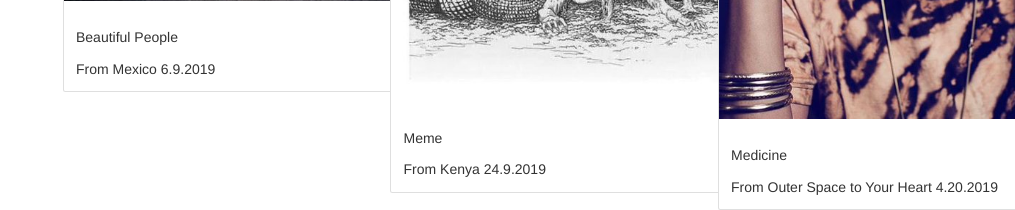
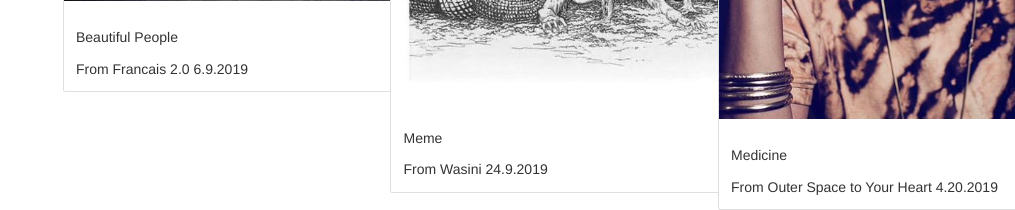
Before and after one commit to Janice-M/grey-awards, a Django app: template awards/templates/profile.html in a window 1280 px wide; the page is wider, and only the part inside the window is pictured. Shown: the part 914-1124 px from the top of that part, without its empty margins (265-1280 px from the left). Run offline with Django 3.2, Linux system fonts and the light colour scheme; the template is opened without the code that fills it: most values are stand-ins (such as "Sample title", 1, 10 or a date in 2020); grey boxes marked "Sample" are stand-in pictures; some libraries are stand-ins or nearby versions.

Commit message:
newproject added successfully

```diff
--- a/awards/templates/profile.html
+++ b/awards/templates/profile.html
@@ -55,7 +55,7 @@
                     alt="Card image cap">
                 <div class="card-body">
                     <h5 class="card-title" style="line-height:28px;">Beautiful People</h5>
-                    <p class="card-text">From Mexico <span class="date">6.9.2019</span></p>
+                    <p class="card-text">From Francais 2.0 <span class="date">6.9.2019</span></p>
                 </div>
                 <!-- <img src="/awards/static/images/greyawards2.jpg" alt=""> -->
 
@@ -67,7 +67,7 @@
                 <img class="card-img-top img-responsive" src="{% static '/awards/static/images/pombe.jpg'%}" alt="Card image cap">
                 <div class="card-body">
                     <h5 class="card-title" style="line-height:28px;">Meme</h5>
-                    <p class="card-text">From Kenya <span class="date">24.9.2019</span></p>
+                    <p class="card-text">From Wasini <span class="date">24.9.2019</span></p>
                 </div>
 
 
```
